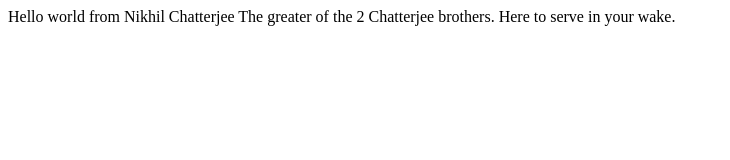
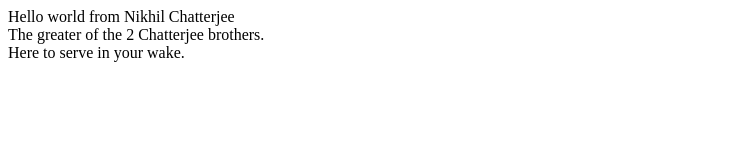
Before and after one commit to nikhilc1527/iotesting, a plain HTML site: page index.html in a window 1280 px wide. Shown: the whole page, without its empty margins (0-730 px from the left). Drawn offline with Linux system fonts and the light colour scheme.

Commit message:
Update index.html

```diff
--- a/index.html
+++ b/index.html
@@ -1,8 +1,8 @@
 <html>
     <body>
         <p>
-            Hello world from Nikhil Chatterjee
-            The greater of the 2 Chatterjee brothers.
+            Hello world from Nikhil Chatterjee<br/>
+            The greater of the 2 Chatterjee brothers.<br/>
             Here to serve in your wake.
         </p>
     </body>
```
